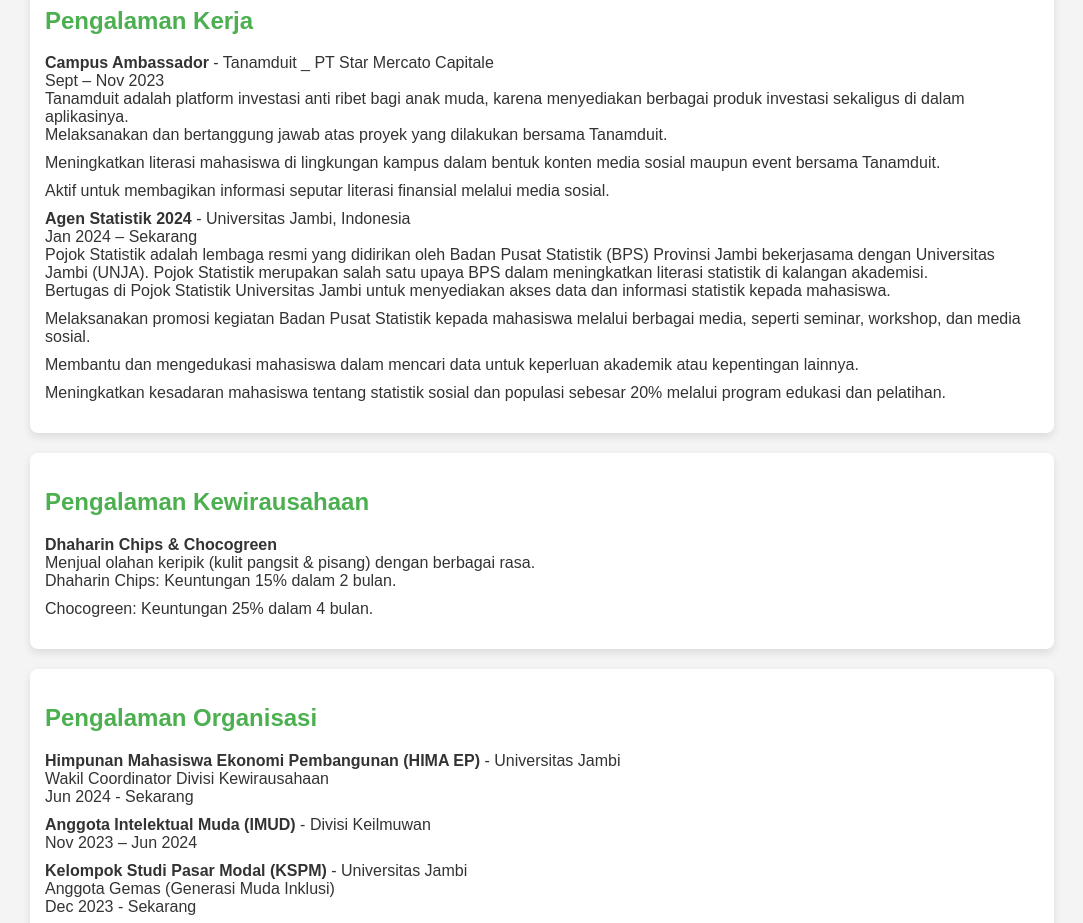
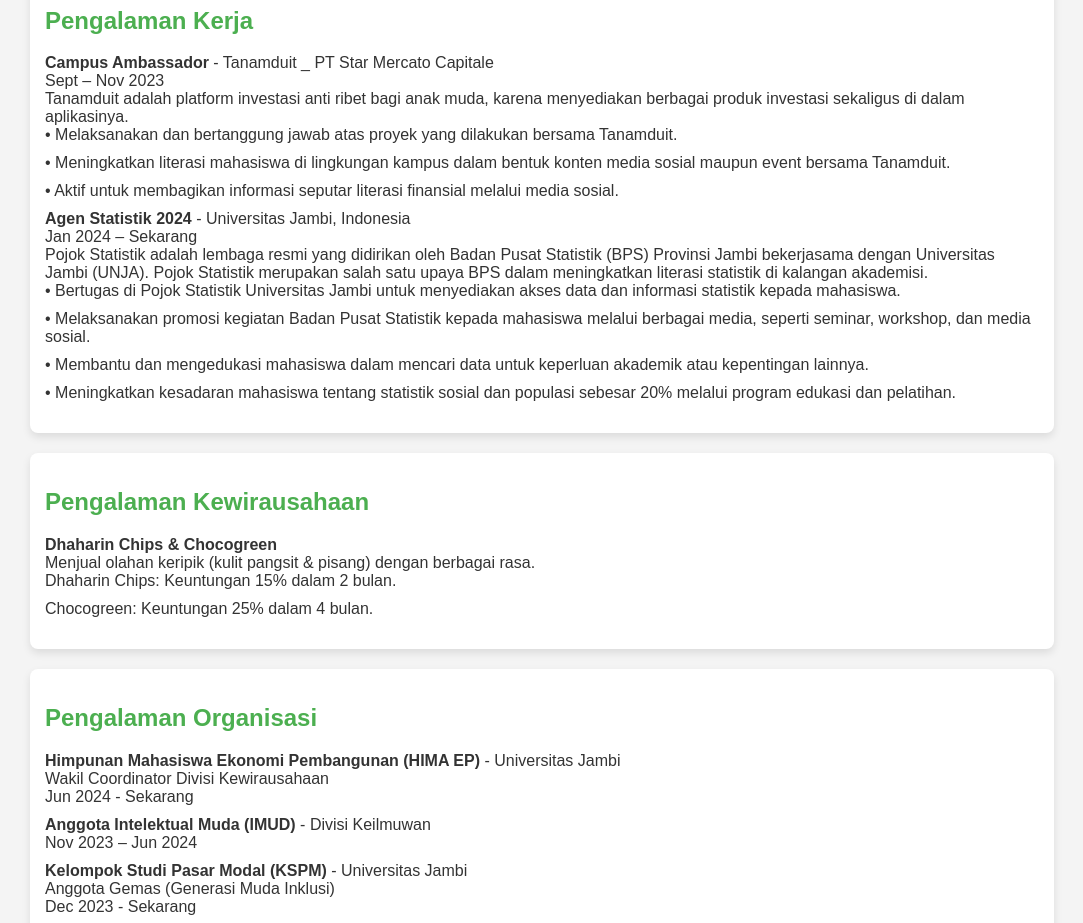
Before and after one commit to RezaIlyasPratama/Reza, a plain HTML site: page index.html in a window 1280 px wide. Shown: the part 780-1703 px from the top of the page, without its empty margins (98-1181 px from the left). Drawn offline with Linux system fonts and the light colour scheme.

Commit message:
Update index.html

```diff
--- a/index.html
+++ b/index.html
@@ -108,9 +108,9 @@
             Sept – Nov 2023 <br>
             Tanamduit adalah platform investasi anti ribet bagi anak muda, karena menyediakan berbagai produk investasi sekaligus di dalam aplikasinya. <br>
             <ul>
-                        <li>Melaksanakan dan bertanggung jawab atas proyek yang dilakukan bersama Tanamduit.</li>
-                        <li>Meningkatkan literasi mahasiswa di lingkungan kampus dalam bentuk konten media sosial maupun event bersama Tanamduit.</li>
-                        <li>Aktif untuk membagikan informasi seputar literasi finansial melalui media sosial.</li>
+                <li>&bull; Melaksanakan dan bertanggung jawab atas proyek yang dilakukan bersama Tanamduit.</li>
+                <li>&bull; Meningkatkan literasi mahasiswa di lingkungan kampus dalam bentuk konten media sosial maupun event bersama Tanamduit.</li>
+                <li>&bull; Aktif untuk membagikan informasi seputar literasi finansial melalui media sosial.</li>
             </ul>
         </li>
         <li>
@@ -118,10 +118,10 @@
             Jan 2024 – Sekarang <br>
             Pojok Statistik adalah lembaga resmi yang didirikan oleh Badan Pusat Statistik (BPS) Provinsi Jambi bekerjasama dengan Universitas Jambi (UNJA). Pojok Statistik merupakan salah satu upaya BPS dalam meningkatkan literasi statistik di kalangan akademisi. <br>
             <ul>
-                        <li>Bertugas di Pojok Statistik Universitas Jambi untuk menyediakan akses data dan informasi statistik kepada mahasiswa.</li>
-                        <li>Melaksanakan promosi kegiatan Badan Pusat Statistik kepada mahasiswa melalui berbagai media, seperti seminar, workshop, dan media sosial.</li>
-                        <li>Membantu dan mengedukasi mahasiswa dalam mencari data untuk keperluan akademik atau kepentingan lainnya.</li>
-                        <li>Meningkatkan kesadaran mahasiswa tentang statistik sosial dan populasi sebesar 20% melalui program edukasi dan pelatihan.</li>
+                <li>&bull; Bertugas di Pojok Statistik Universitas Jambi untuk menyediakan akses data dan informasi statistik kepada mahasiswa.</li>
+                <li>&bull; Melaksanakan promosi kegiatan Badan Pusat Statistik kepada mahasiswa melalui berbagai media, seperti seminar, workshop, dan media sosial.</li>
+                <li>&bull; Membantu dan mengedukasi mahasiswa dalam mencari data untuk keperluan akademik atau kepentingan lainnya.</li>
+                <li>&bull; Meningkatkan kesadaran mahasiswa tentang statistik sosial dan populasi sebesar 20% melalui program edukasi dan pelatihan.</li>
             </ul>
         </li>
     </ul>
```
Lines whose indentation alone changed are shown as unchanged.
